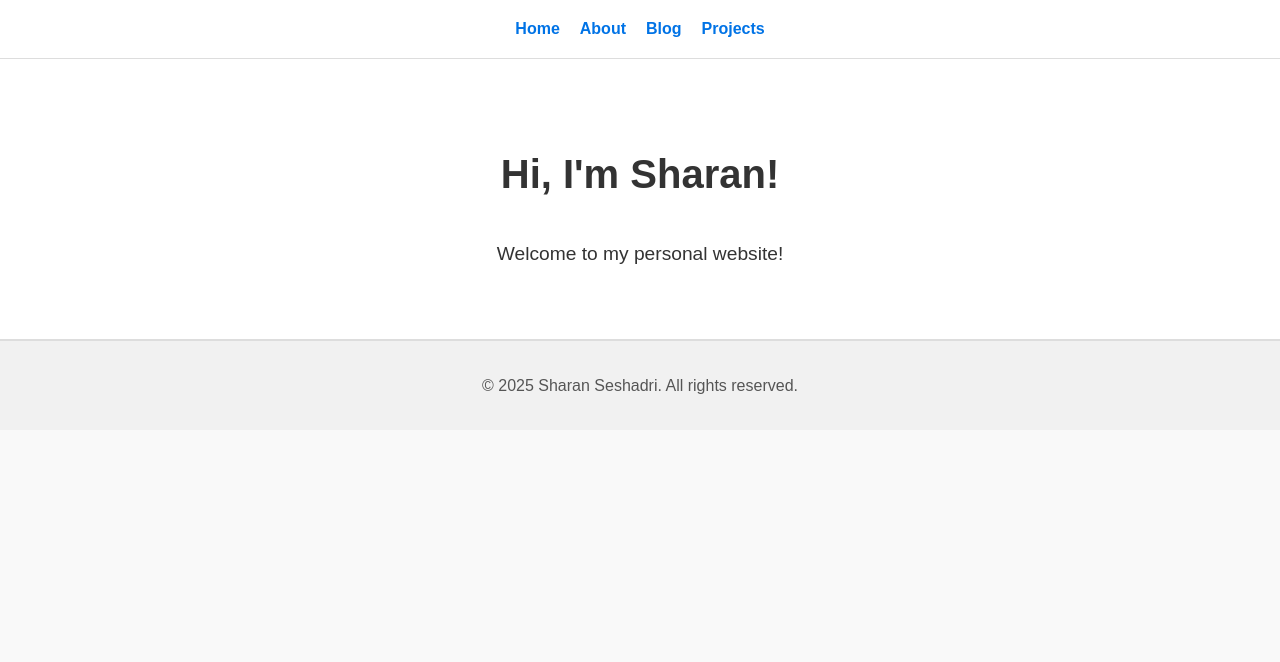
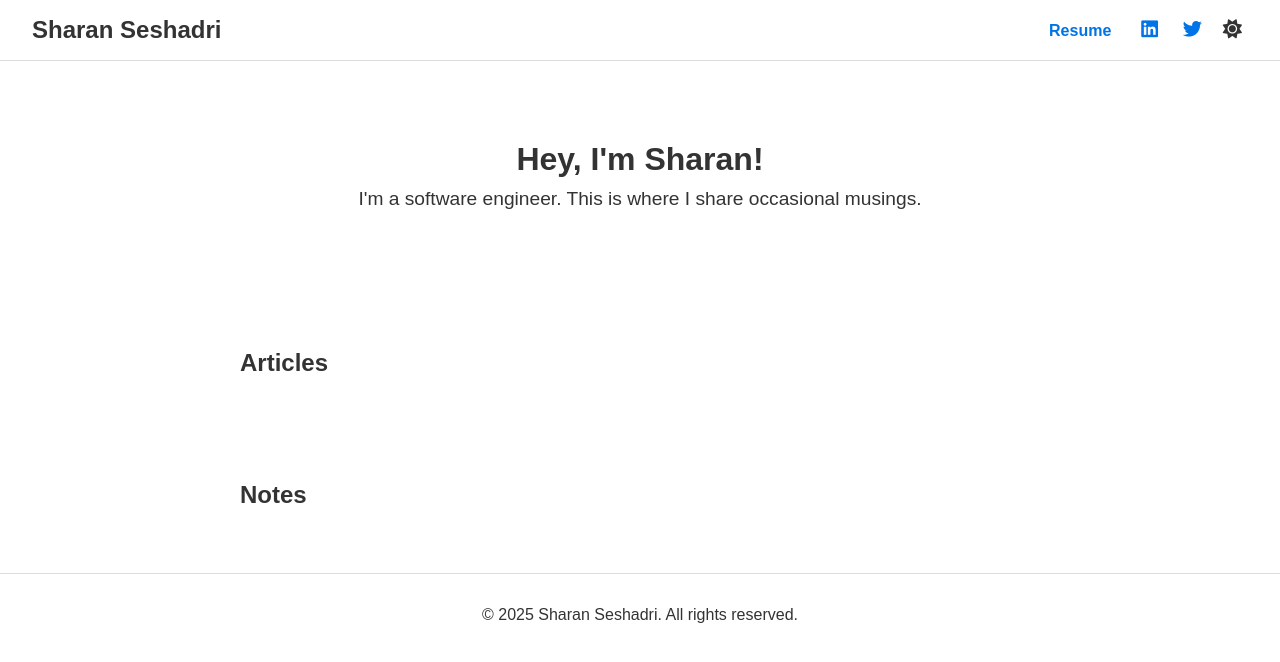
Before and after one commit to shrnssh/personal-website, a plain HTML site: page index.html in a window 1280 px wide. Drawn offline with Linux system fonts and the light colour scheme.

Commit message:
added resume, more basic stuff

```diff
--- a/index.html
+++ b/index.html
@@ -3,28 +3,73 @@
 <head>
   <meta charset="UTF-8">
   <meta name="viewport" content="width=device-width, initial-scale=1.0">
-  <title>My Personal Website</title>
+  <title>Sharan Seshadri</title>
   <link rel="stylesheet" href="styles.css">
+  <link rel="stylesheet" href="https://cdnjs.cloudflare.com/ajax/libs/font-awesome/6.0.0-beta3/css/all.min.css">
 </head>
 <body>
+  <div id="container">
+    <!-- Header Section -->
     <header>
-    <nav>
-      <a href="index.html">Home</a>
-      <a href="about.html">About</a>
-      <a href="blog.html">Blog</a>
-      <a href="projects.html">Projects</a>
-    </nav>
+      <div class="header-left">
+        <h1>Sharan Seshadri</h1>
+      </div>
+      <div class="header-right">
+        <a href="assets/resume.pdf" target="_blank" class="resume-link">Resume</a>
+        <a href="https://www.linkedin.com/in/sharan-seshadri/" target="_blank">
+          <i class="fab fa-linkedin"></i>
+        </a>
+        <a href="https://x.com/sharan2510" target="_blank">
+          <i class="fab fa-twitter"></i>
+        </a>
+        <button id="theme-toggle">
+          <i class="fas fa-sun"></i>
+        </button>
+      </div>
     </header>
 
+    <!-- Main Content Section -->
     <main>
       <section class="intro">
-      <h1>Hi, I'm Sharan!</h1>
-      <p>Welcome to my personal website!</p>
+        <h2>Hey, I'm Sharan!</h2>
+        <p>
+          I'm a software engineer. This is where I share occasional musings.
+          <!-- <a href="#articles">articles</a>, <a href="#notes">notes</a>, and occasional muses. -->
+        </p>
+      </section>
+
+      <!-- Articles Section -->
+      <section id="articles">
+        <h3>Articles</h3>
+        <ul>
+          <!-- <li>
+            <a href="#">Creating a Microservice Architecture with Golang</a> <span>October 2024</span>
+          </li>
+          <li>
+            <a href="#">Understanding Kubernetes Operators</a> <span>September 2024</span>
+          </li> -->
+        </ul>
+      </section>
+
+      <!-- Notes Section -->
+      <section id="notes">
+        <h3>Notes</h3>
+        <ul>
+          <!-- <li>
+            <a href="#">Reflections on DevOps in 2024</a> <span>January 2024</span>
+          </li>
+          <li>
+            <a href="#">A Short Guide to Kubernetes Networking</a> <span>December 2023</span>
+          </li> -->
+        </ul>
       </section>
     </main>
 
+    <!-- Footer -->
     <footer>
       <p>© 2025 Sharan Seshadri. All rights reserved.</p>
     </footer>
+  </div>
+  <script src="scripts.js"></script>
 </body>
 </html>
--- /dev/null
+++ b/scripts.js
@@ -0,0 +1,22 @@
+document.addEventListener('DOMContentLoaded', () => {
+    const themeToggle = document.getElementById('theme-toggle');
+    const body = document.body;
+
+    // Check for saved theme preference
+    const savedTheme = localStorage.getItem('theme');
+    if (savedTheme === 'dark') {
+      body.classList.add('dark');
+      themeToggle.innerHTML = '<i class="fas fa-moon"></i>';
+    }
+
+    themeToggle.addEventListener('click', () => {
+      body.classList.toggle('dark');
+      if (body.classList.contains('dark')) {
+        themeToggle.innerHTML = '<i class="fas fa-moon"></i>';
+        localStorage.setItem('theme', 'dark');
+      } else {
+        themeToggle.innerHTML = '<i class="fas fa-sun"></i>';
+        localStorage.setItem('theme', 'light');
+      }
+    });
+  });
--- a/styles.css
+++ b/styles.css
@@ -1,59 +1,129 @@
 /* General Styles */
 body {
+    margin: 0;
     font-family: Arial, sans-serif;
-    line-height: 1.6;
-    margin: 0;
-    padding: 0;
     color: #333;
-    background-color: #f9f9f9;
+    background-color: #fff;
+    transition: background-color 0.3s, color 0.3s;
   }
 
-  /* Header Navigation */
-  header {
-    background-color: #fff;
-    border-bottom: 1px solid #ddd;
-    padding: 1em;
-    position: sticky;
-    top: 0;
+  a {
+    color: #0073e6;
+    text-decoration: none;
   }
 
-  header nav {
-    display: flex;
-    justify-content: center;
-    gap: 20px;
-  }
-
-  header nav a {
-    text-decoration: none;
-    color: #0073e6;
-    font-weight: bold;
-  }
-
-  header nav a:hover {
+  a:hover {
     text-decoration: underline;
   }
 
-  /* Intro Section */
+  ul {
+    list-style: none;
+    padding: 0;
+  }
+
+  header {
+    display: flex;
+    justify-content: space-between;
+    align-items: center;
+    padding: 1em 2em;
+    border-bottom: 1px solid #ddd;
+    background-color: inherit;
+  }
+
+  header h1 {
+    font-size: 1.5em;
+    margin: 0;
+  }
+
+  header a {
+    margin: 0 0.5em;
+    font-size: 1.2em;
+  }
+
+  header button {
+    background: none;
+    border: none;
+    cursor: pointer;
+    font-size: 1.2em;
+    color: inherit;
+  }
+
+  header button:hover {
+    color: #0073e6;
+  }
+
   .intro {
     text-align: center;
-    padding: 50px 20px;
-    background-color: #fff;
-    border-bottom: 1px solid #ddd;
+    padding: 3em 1em;
   }
 
-  .intro h1 {
-    font-size: 2.5em;
+  .intro h2 {
+    font-size: 2em;
+    margin: 0;
   }
 
   .intro p {
     font-size: 1.2em;
+    margin-top: 0.5em;
   }
 
-  /* Footer */
+  section {
+    max-width: 800px;
+    margin: 2em auto;
+    padding: 1em;
+  }
+
+  section h3 {
+    font-size: 1.5em;
+    margin-bottom: 0.5em;
+  }
+
+  section ul li {
+    display: flex;
+    justify-content: space-between;
+    padding: 0.5em 0;
+    border-bottom: 1px solid #ddd;
+  }
+
+  section ul li span {
+    font-size: 0.9em;
+    color: #666;
+  }
+
   footer {
     text-align: center;
     padding: 1em;
-    background: #f1f1f1;
-    color: #555;
     border-top: 1px solid #ddd;
   }
+
+  /* Dark Mode */
+  body.dark {
+    background-color: #121212;
+    color: #f1f1f1;
+  }
+
+  body.dark a {
+    color: #90caf9;
+  }
+
+  body.dark header {
+    border-bottom: 1px solid #444;
+  }
+
+  body.dark footer {
+    border-top: 1px solid #444;
+  }
+
+  /* Style for Resume Link */
+.header-right .resume-link {
+    margin-right: 1em; /* Adds spacing between the link and icons */
+    color: #0073e6; /* Link color */
+    font-size: 1em; /* Font size */
+    text-decoration: none; /* Remove underline */
+    font-weight: bold; /* Bold text */
+  }
+
+  .header-right .resume-link:hover {
+    text-decoration: underline; /* Underline on hover */
+    color: #005bb5; /* Darker blue on hover */
+  }
```
Also changed, not shown: 2 other files. Lines whose indentation alone changed are shown as unchanged.
